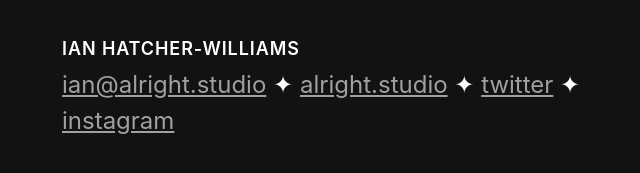
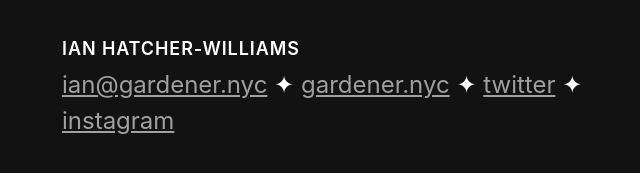
Before and after one commit to dictions/personal-site-v3, a website: page public/index.html in a window 1280 px wide. Shown: the part 131-304 px from the top of the page, 52-692 px from the left. Drawn offline with Linux system fonts and the light colour scheme.

Commit message:
Updating contact info.

```diff
--- a/public/index.html
+++ b/public/index.html
@@ -3,7 +3,7 @@
 <head>
 <meta charset="utf-8">
 <meta name="viewport" content="width=device-width, initial-scale=1">
-<title>Ian Hatcher-Williams | Designer and Software Engineer</title>
+<title>Ian Hatcher-Williams | Web Technology Consultant</title>
 <style>
 
 	html {
@@ -80,7 +80,7 @@
 	<main>
 		<h1>Ian Hatcher-Williams</h1>
 		<p>
-			<a href="mailto:ian@alright.studio">ian@alright.studio</a> <span>✦</span> <a href="http://alright.studio">alright.studio</a> <span>✦</span> <a href="https://twitter.com/ian_dot_exe">twitter</a> <span>✦</span> <a href="https://instagram.com/ian_dot_exe">instagram</a>
+			<a href="mailto:ian@gardener.nyc">ian@gardener.nyc</a> <span>✦</span> <a href="http://gardener.nyc">gardener.nyc</a> <span>✦</span> <a href="https://twitter.com/ian_dot_exe">twitter</a> <span>✦</span> <a href="https://instagram.com/ian_dot_exe">instagram</a>
 		</p>
 	</main>
 
```
